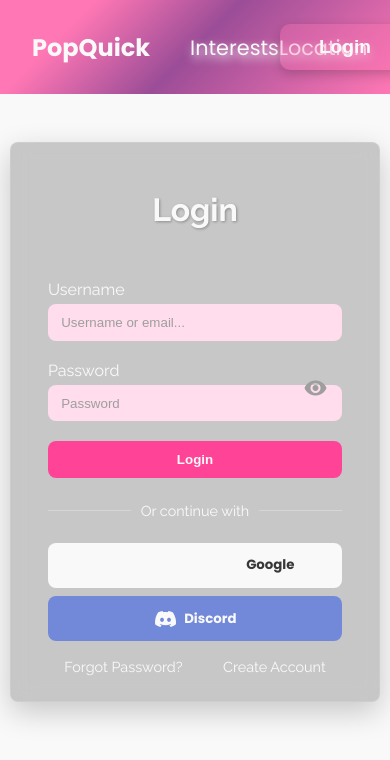
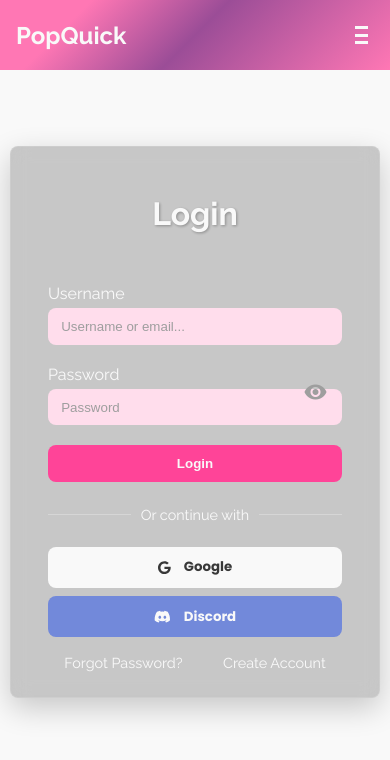
Before and after one commit to MonkyMars/PopQuick, a Next.js app in the folder apps/web/: page /login in a window 390 px wide. Shown: the top 760 px of the page. Built offline with nearby package versions, Linux system fonts and the light colour scheme.

Commit message:
NavBar Design, Error fix

```diff
--- a/apps/web/src/app/layout.tsx
+++ b/apps/web/src/app/layout.tsx
@@ -1,4 +1,5 @@
 import './styles/globals.scss';
+import React from 'react';
 export default function RootLayout({
   children,
 }: {
--- a/apps/web/src/app/login/layout.tsx
+++ b/apps/web/src/app/login/layout.tsx
@@ -1,5 +1,5 @@
 import '../styles/globals.scss';
-
+import React from 'react';
 export default function RootLayout({
   children,
 }: {
--- a/apps/web/src/app/login/page.tsx
+++ b/apps/web/src/app/login/page.tsx
@@ -1,62 +1,68 @@
 "use client";
-import React, { useState, FormEvent } from "react";
+import React, { useState, useEffect, FormEvent } from "react";
 import { type LoginUser } from "@/utils/user-service";
 import NavDesktop from "@/components/Navigation/NavDesktop";
-import '@/app/login/login.scss'
+import NavMobile from "@/components/Navigation/NavMobile";
+import '@/app/login/login.scss';
 import { Button } from "@repo/ui/button";
 import Head from "next/head";
 import { NextPage } from "next";
+import { FontAwesomeIcon } from "@fortawesome/react-fontawesome";
+import { faGoogle, faDiscord } from "@fortawesome/free-brands-svg-icons";
 
 const Login: NextPage = () => {
   const [credentials, setCredentials] = useState<LoginUser>({
     username: "",
     password: "",
   });
-  const [showPassword, setShowPassword] = useState<boolean>(false);
+  const [showPassword, setShowPassword] = useState(false);
+  const [isMobile, setIsMobile] = useState(false);
+
+  useEffect(() => {
+    const checkMobile = () => setIsMobile(window.innerWidth <= 768);
+    checkMobile();
+    window.addEventListener("resize", checkMobile);
+    return () => window.removeEventListener("resize", checkMobile);
+  }, []);
+
   const handleLogin = (e: FormEvent<HTMLFormElement>) => {
     e.preventDefault();
   };
+
   const handleGoogleLogin = () => {};
   const handleDiscordLogin = () => {};
+
   return (
     <>
-		<Head>
-			<link rel="stylesheet" href="https://fonts.googleapis.com/icon?family=Material+Icons"/>
-		</Head>
-      <NavDesktop />
+      <Head>
+        <link rel="stylesheet" href="https://fonts.googleapis.com/icon?family=Material+Icons" />
+      </Head>
+
+      {isMobile ? <NavMobile /> : <NavDesktop />}
+
       <div className="loginContainer">
         <form className="loginForm" onSubmit={handleLogin}>
           <h2>Login</h2>
 
           <div className="inputGroup">
-					<label>{'Username'}</label>
+            <label>Username</label>
             <input
               type="email"
               placeholder="Username or email..."
               value={credentials.username}
-              onChange={(e) =>
-                setCredentials((prev) => ({
-                  ...prev,
-                  username: e.target.value,
-                }))
-              }
+              onChange={(e) => setCredentials({ ...credentials, username: e.target.value })}
               required
               className="loginInput"
             />
           </div>
 
           <div className="inputGroup passwordGroup">
-						<label>{'Password'}</label>
+            <label>Password</label>
             <input
               type={showPassword ? "text" : "password"}
               placeholder="Password"
               value={credentials.password}
-              onChange={(e) =>
-                setCredentials((prev) => ({
-                  ...prev,
-                  password: e.target.value,
-                }))
-              }
+              onChange={(e) => setCredentials({ ...credentials, password: e.target.value })}
               required
               className="loginInput"
             />
@@ -65,41 +71,25 @@
               className="passwordToggle"
               onClick={() => setShowPassword(!showPassword)}
             >
-              <i className="material-icons">
-                {showPassword ? "visibility_off" : "visibility"}
-              </i>
+              <i className="material-icons">{showPassword ? "visibility_off" : "visibility"}</i>
             </button>
           </div>
 
-          <button type="submit" className="loginButton">
-            Login
-          </button>
+          <button type="submit" className="loginButton">Login</button>
 
-          <div className="divider">
-            <span>Or continue with</span>
-          </div>
+          <div className="divider"><span>Or continue with</span></div>
 
           <div className="socialLogin">
-            <button
-              type="button"
-              className="googleButton"
-              onClick={handleGoogleLogin}
-            >
-              <i className="material-icons">google</i>
-              Google
+            <button type="button" className="googleButton" onClick={handleGoogleLogin}>
+              <FontAwesomeIcon icon={faGoogle} /> Google
             </button>
-            <Button
-              type="button"
-              className="discordButton"
-              onClick={handleDiscordLogin}
-            >
-              <i className="material-icons">discord</i>
-              Discord
+            <Button type="button" className="discordButton" onClick={handleDiscordLogin}>
+              <FontAwesomeIcon icon={faDiscord} /> Discord
             </Button>
           </div>
 
           <div className="formFooter">
-            <a href="/forgot-password">Forgot Password?</a> {/* no page on /forgot-password or /signup yet. */}
+            <a href="/forgot-password">Forgot Password?</a>
             <a href="/signup">Create Account</a>
           </div>
         </form>
--- a/apps/web/src/app/page.tsx
+++ b/apps/web/src/app/page.tsx
@@ -1,4 +1,5 @@
 "use client";
+import React from 'react';
 
 import { useEffect, useState, ChangeEvent, FormEvent } from "react";
 import { Button } from "@repo/ui/button";
--- a/apps/web/src/components/Confirmation/Confirmation.tsx
+++ b/apps/web/src/components/Confirmation/Confirmation.tsx
@@ -1,4 +1,5 @@
 import { FC } from "react";
+import React from 'react';
 
 interface ConfirmationProps {
   type: "warning" | "info";
--- a/apps/web/src/components/Navigation/NavDesktop.scss
+++ b/apps/web/src/components/Navigation/NavDesktop.scss
@@ -1,67 +1,102 @@
 $background: #f9f9f9;
 $pink: #ff77b4;
 $purple: #9b4d97;
+$light-purple: #d7a4d4;
 $dark-gray: #383838;
 $error-red: #e02b2b;
 $border-radius: 8px;
 
 .NavDesktop {
-  background: linear-gradient(135deg, #ff77b4 20%, #9b4d97 50%, #ff77b4);
-  position: absolute;
-  align-items: center;
-  width: 100vw;
+  background: linear-gradient(135deg, $pink 20%, $purple 50%, $pink);
+  position: fixed;
   top: 0;
   left: 0;
+  width: 100%;
   display: flex;
+  align-items: center;
   justify-content: space-between;
-  padding: 0.6em 2em;
+  padding: 0.8em 2em;
   box-sizing: border-box;
-  font-family: "Poppins", "raleway", "rubik";
-  color: #f9f9f9;
-  & h2 {
+  font-family: "Poppins", sans-serif;
+  color: $background;
+  z-index: 1000;
+  box-shadow: 0px 4px 20px rgba(0, 0, 0, 0.3);
+
+  h2 {
     cursor: pointer;
+    font-size: 1.8em;
+    letter-spacing: 2px;
+    text-shadow: 3px 3px 10px rgba(0, 0, 0, 0.5);
   }
-  & ul {
+
+  ul {
     display: flex;
     list-style: none;
-    width: 40%;
-    justify-content: space-around;
-    font-size: 1.3em;
-    box-sizing: border-box;
-    & li {
-      transition:
-        text-shadow,
-        transform 0.4s;
+    gap: 2em;
+
+    li {
+      display: flex;
+      align-items: center;
+      gap: 0.5em;
       cursor: pointer;
-      text-shadow: 2px 4px 10px;
+      font-size: 1.2em;
+      color: $background;
+      transition: transform 0.3s, color 0.3s;
+
       &:hover {
-        text-shadow: 4px 4px 20px;
-        transform: scale(1.02) translateY(-2px);
+        transform: scale(1.1);
+        color: $light-purple;
+      }
+
+      span {
+        font-weight: bold;
       }
     }
   }
-  & button {
-    cursor: pointer;
-    background-color: #ff77b450;
+
+  button {
+    display: flex;
+    align-items: center;
+    gap: 0.5em;
+    background-color: rgba(255, 119, 180, 0.5);
     border: none;
-    border-radius: 10px;
-    padding: 0.6em 2em;
+    border-radius: $border-radius;
+    padding: 0.6em 1.8em;
     font-size: 1.2em;
     font-weight: bold;
-    color: #f9f9f9;
-    transition:
-      background-color 0.3s,
-      transform 0.2s ease-in-out,
-      box-shadow 0.3s ease-in-out;
+    color: $background;
+    transition: background-color 0.3s, transform 0.2s ease-in-out, box-shadow 0.3s ease-in-out;
     box-shadow: 0 4px 12px rgba(0, 0, 0, 0.2);
+    cursor: pointer;
+
     &:hover {
-      background-color: #9b4d9799;
+      background-color: $purple;
       transform: translateY(-2px);
       box-shadow: 0 6px 18px rgba(0, 0, 0, 0.3);
     }
+
     &:active {
       transform: translateY(2px);
       box-shadow: 0 2px 8px rgba(0, 0, 0, 0.2);
     }
+
+    svg {
+      font-size: 1.5em;
+    }
+  }
+
+  .user-info {
+    display: flex;
+    align-items: center;
+    gap: 0.5em;
+
+    svg {
+      color: $background;
+    }
+
+    label {
+      font-size: 1.2em;
+      font-weight: bold;
+    }
   }
 }
--- a/apps/web/src/components/Navigation/NavDesktop.tsx
+++ b/apps/web/src/components/Navigation/NavDesktop.tsx
@@ -1,21 +1,35 @@
 import { FC } from "react";
 import './/NavDesktop.scss';
+import { FontAwesomeIcon } from '@fortawesome/react-fontawesome';
+import { faHeart, faMapMarkerAlt, faUserCircle } from '@fortawesome/free-solid-svg-icons';
+import React from 'react';
 
 const NavDesktop: FC = () => {
   const user: string | null = null;
+
   return (
     <nav className="NavDesktop">
       <h2>{"PopQuick"}</h2>
       <ul>
-        <li>{"Interests"}</li>
-        <li>{"Location"}</li>
+        <li>
+          <FontAwesomeIcon icon={faHeart} />
+          <span>{"Interests"}</span>
+        </li>
+        <li>
+          <FontAwesomeIcon icon={faMapMarkerAlt} />
+          <span>{"Location"}</span>
+        </li>
       </ul>
       {user ? (
-        <div>
+        <div className="user-info">
+          <FontAwesomeIcon icon={faUserCircle} size="2x" />
           <label>{user}</label>
         </div>
       ) : (
-        <button>Login</button>
+        <button>
+          <FontAwesomeIcon icon={faUserCircle} />
+          {" Login"}
+        </button>
       )}
     </nav>
   );
--- a/apps/web/src/components/Navigation/NavMobile.scss
+++ b/apps/web/src/components/Navigation/NavMobile.scss
@@ -1,52 +1,3 @@
-$background: #f9f9f9;
-$pink: #ff77b4;
-$purple: #9b4d97;
-$dark-gray: #383838;
-$error-red: #e02b2b;
-$border-radius: 8px;
-
-.NavMobile {
-  background: linear-gradient(135deg, #ff77b4 20%, #9b4d97 50%, #ff77b4);
-  width: 100%;
-  height: 70px;
-  color: #f9f9f9;
-  display: flex;
-  align-items: center;
-  padding: 1em 2em;
-  box-sizing: border-box;
-  justify-content: center;
-  position: absolute;
-  bottom: 0;
-  left: 0;
-  z-index: 3;
-  & ul {
-    @media screen and (max-width: 500px) {
-      justify-content: space-between !important;
-    }
-    display: flex;
-    align-items: center;
-    justify-content: space-evenly;
-    width: 100%;
-    & * {
-      cursor: pointer;
-      font-size: 2.2em;
-      transition: all 0.3s;
-      &:hover {
-        transform: translateY(-2px);
-      }
-      &:active {
-        transform: scale(1.05);
-      }
-    }
-    & img {
-      border-radius: 50%;
-      width: 50px;
-      height: 50px;
-      object-fit: cover;
-    }
-  }
-}
-
 .NavMobile__header {
   background: linear-gradient(135deg, #ff77b4 20%, #9b4d97 50%, #ff77b4);
   width: 100%;
@@ -54,9 +5,84 @@
   color: #f9f9f9;
   display: flex;
   align-items: center;
-  padding: 1em 2em;
+  padding: 0 1em;
   box-sizing: border-box;
+  justify-content: space-between;
+  position: fixed;
+  top: 0;
+  z-index: 10;
+
+  h2 {
+    font-size: 1.5em;
+  }
+
+  .hamburger {
+    display: flex;
+    flex-direction: column;
+    justify-content: space-between;
+    width: 25px;
+    height: 20px;
+    background: none;
+    border: none;
+    cursor: pointer;
+    outline: none;
+
+    span {
+      display: block;
+      width: 100%;
+      height: 3px;
+      background-color: #f9f9f9;
+      transition: all 0.3s ease;
+    }
+
+    &.is-active span:nth-child(1) {
+      transform: rotate(45deg) translate(5px, 5px);
+    }
+    &.is-active span:nth-child(2) {
+      opacity: 0;
+    }
+    &.is-active span:nth-child(3) {
+      transform: rotate(-45deg) translate(5px, -5px);
+    }
+  }
+}
+
+.NavMobile {
+  background: #ff77b4;
+  width: 100%;
+  height: 100vh;
+  color: #f9f9f9;
+  display: flex;
+  flex-direction: column;
+  align-items: center;
   justify-content: center;
-  position: absolute;
-  font-family: "Raleway";
+  position: fixed;
+  top: 0;
+  left: 0;
+  z-index: 9;
+  transform: translateY(-100%);
+  transition: transform 0.3s ease-in-out;
+
+  &.is-open {
+    transform: translateY(0);
+  }
+
+  ul {
+    display: flex;
+    flex-direction: column;
+    align-items: center;
+    justify-content: space-around;
+    height: 60%;
+    list-style: none;
+
+    li {
+      font-size: 1.5em;
+      margin: 1em 0;
+      cursor: pointer;
+      transition: transform 0.3s;
+      &:hover {
+        transform: translateY(-3px);
+      }
+    }
+  }
 }
--- a/apps/web/src/components/Navigation/NavMobile.tsx
+++ b/apps/web/src/components/Navigation/NavMobile.tsx
@@ -1,29 +1,55 @@
-import { FC } from "react";
+import { FC, useState } from "react";
 import Image from "next/image";
+import './/NavMobile.scss';
+import React from 'react';
+
+
 
 const NavMobile: FC = () => {
   interface User {
     name: string;
     image: string;
   }
+
   const user: User = {
     name: "Levi",
     image: "/test.jpeg",
   };
+
+  const [menuOpen, setMenuOpen] = useState(false);
+
+  const toggleMenu = () => {
+    setMenuOpen(!menuOpen);
+  };
+
   return (
     <>
       <header className="NavMobile__header">
         <h2>{"PopQuick"}</h2>
+        <button
+          className={`hamburger ${menuOpen ? "is-active" : ""}`}
+          onClick={toggleMenu}
+          aria-label="Toggle Menu"
+        >
+          <span></span>
+          <span></span>
+          <span></span>
+        </button>
       </header>
-      <nav className="NavMobile">
+      <nav className={`NavMobile ${menuOpen ? "is-open" : ""}`}>
         <ul>
-          <li className="material-icons">favorite</li>
-          <li className="material-icons">place</li>
-          <li className="material-icons">home</li>
-          {!user.image ? (
-            <li className="material-icons">person</li>
-          ) : (
-            <Image src={user.image} alt="" width={100} height={100} />
+          <li>Home</li>
+          <li>Favorites</li>
+          <li>Location</li>
+          {user.image && (
+            <li>
+              <Image
+                src={user.image}
+                alt={`${user.name}'s profile`}
+                width={50}
+                height={50}
+              />
+            </li>
           )}
         </ul>
       </nav>
--- a/package.json
+++ b/package.json
@@ -11,6 +11,9 @@
     "test": "turbo run test"
   },
   "dependencies": {
+    "@fortawesome/free-brands-svg-icons": "^6.7.1",
+    "@fortawesome/free-solid-svg-icons": "^6.7.1",
+    "@fortawesome/react-fontawesome": "^0.2.2",
     "dotenv": "^16.4.5"
   },
   "devDependencies": {
```
Also changed, not shown: apps/web/tsconfig.json (+19 -4 lines), 1 other file (tests, documents, lock files or other folders).
